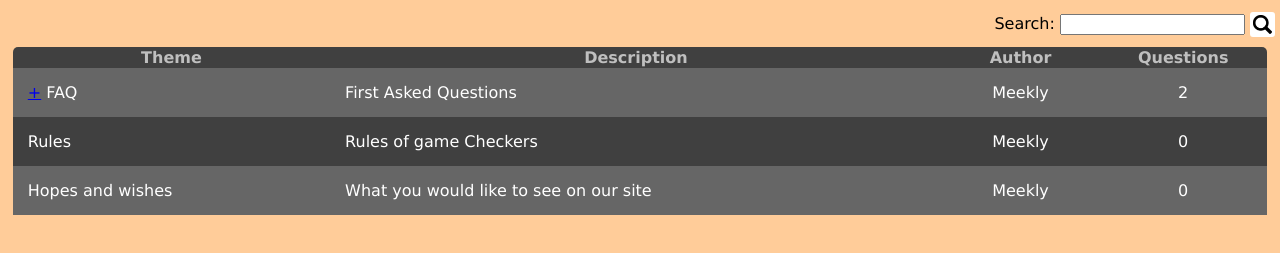
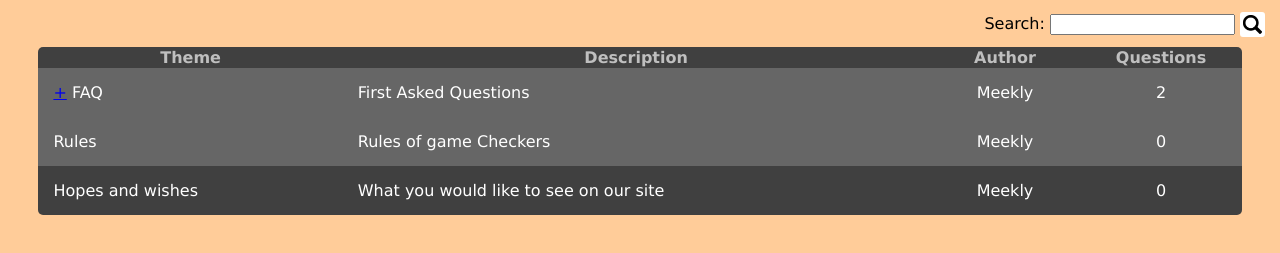
Before and after one commit to meekly/project1, a plain HTML site: page forum.html in a window 1280 px wide. Shown: the part 147-400 px from the top of the page. Drawn offline with Linux system fonts and the light colour scheme.

Commit message:
width of a desk changed

```diff
--- a/css/forum.css
+++ b/css/forum.css
@@ -18,7 +18,7 @@
 	text-align: right;
 	margin-top: 10px;
 	margin-bottom: 10px;
-	margin-right: 5px;
+	margin-right: 15px;
 }
 .search input.search-button {
 	width: 25px;
@@ -36,7 +36,7 @@
 .desk {
 	margin: 0 auto;
 	border-collapse: collapse;
-	width: 98%;
+	width: 94%;
 	color: white;
 	border: 0;
 	border-radius: 5px;
@@ -47,7 +47,7 @@
 .desk th {
 	color: #bfbfbf;
 }
-.desk tr:nth-child(3n-1) {background-color: #666666}
+.desk tr:nth-child(even) {background-color: #666666}
 
 .desk td {
 	min-height: 50px;
```
Also changed, not shown: 1 other file.
